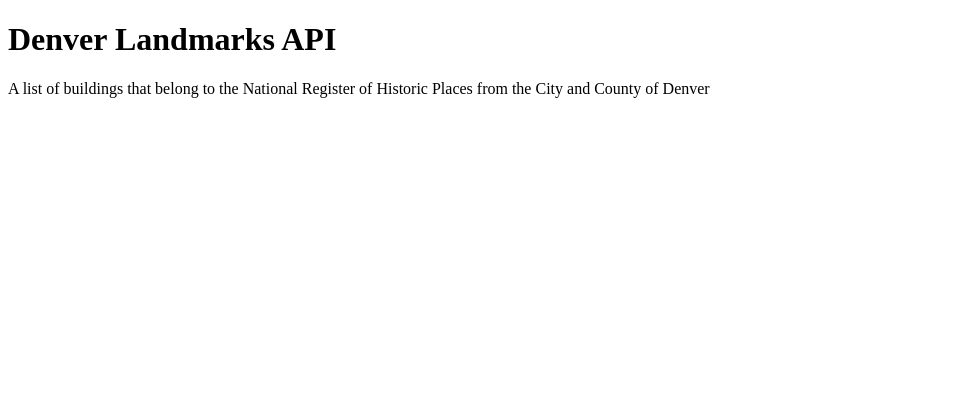
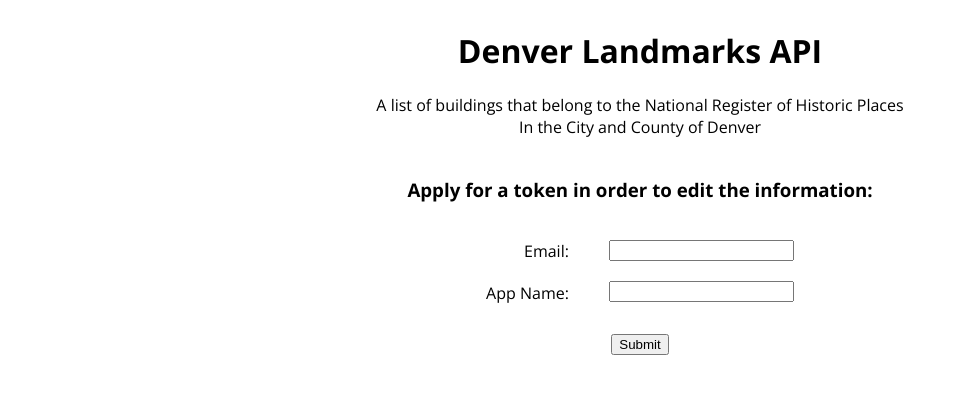
Before and after one commit to nogully/denver-history, a website: page public/index.html in a window 1280 px wide. Shown: the whole page, without its empty margins (0-958 px from the left). Drawn offline with nearby package versions, Linux system fonts and the light colour scheme.

Commit message:
Create form to apply for a web token in html for front page

```diff
--- a/public/index.html
+++ b/public/index.html
@@ -1,11 +1,31 @@
 <!DOCTYPE html>
 <html>
 <head>
+  <link rel="stylesheet" type="text/css" href="styles.css">
   <link href="https://fonts.googleapis.com/css?family=Open+Sans:300,400,700" rel="stylesheet">
   <title>Denver Landmarks API</title>
 </head>
 <body>
-  <h1>Denver Landmarks API</h1>
-  <p>A list of buildings that belong to the National Register of Historic Places from the City and County of Denver</p>
+  <header>
+    <h1>Denver Landmarks API</h1>
+    <p>A list of buildings that belong to the National Register of Historic Places </p>
+    <p>In the City and County of Denver</p>
+  </header>
+  <main>
+    <h3>Apply for a token in order to edit the information:</h3>
+    <form onsubmit="">
+      <div id="form-wrapper" >
+        <div class="wrapper" id="label-wrapper">
+          <label for="email-input">Email:</label>
+          <label for="app-input">App Name:</label>
+        </div>
+        <div class="wrapper" id="input-wrapper">
+          <input type="text" id="email-input" />
+          <input type="text" id="app-input" />
+        </div>
+      </div>
+      <input type="submit">
+    </form>
+  <main>
 </body>
 </html>
--- a/public/styles.css
+++ b/public/styles.css
@@ -1,4 +1,7 @@
-body {
+body,
+header,
+main,
+form {
   display: flex;
   flex-direction: column;
   justify-content: center;
@@ -6,10 +9,39 @@ body {
   font-family: 'Open Sans', sans-serif;
 }
 
+main {
+  margin-top: 20px;
+}
+
 h1 {
-  font-weight: 600;
+  font-weight: 700;
 }
 
 p {
   font-weight: 300;
+  margin: 0px;
 }
+
+form {
+  display: flex;
+  flex-direction: column;
+}
+
+.wrapper {
+  display: flex;
+  flex-direction: column;
+  margin: 10px;
+}
+
+#form-wrapper {
+  display: flex;
+  flex-direction: row;
+}
+
+#label-wrapper {
+  align-items: flex-end;
+}
+
+input, label {
+  margin: 10px;
+}
```
